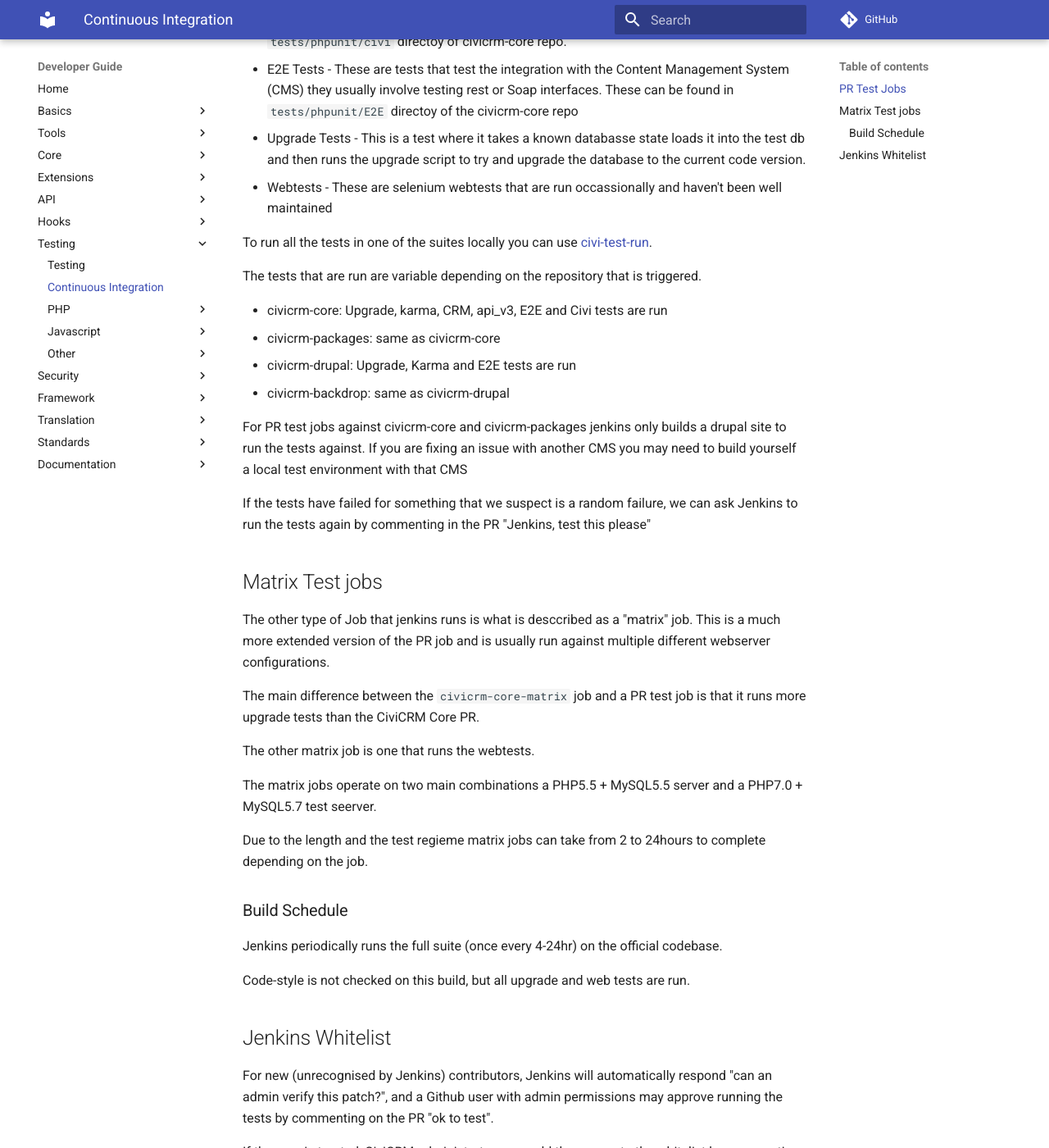
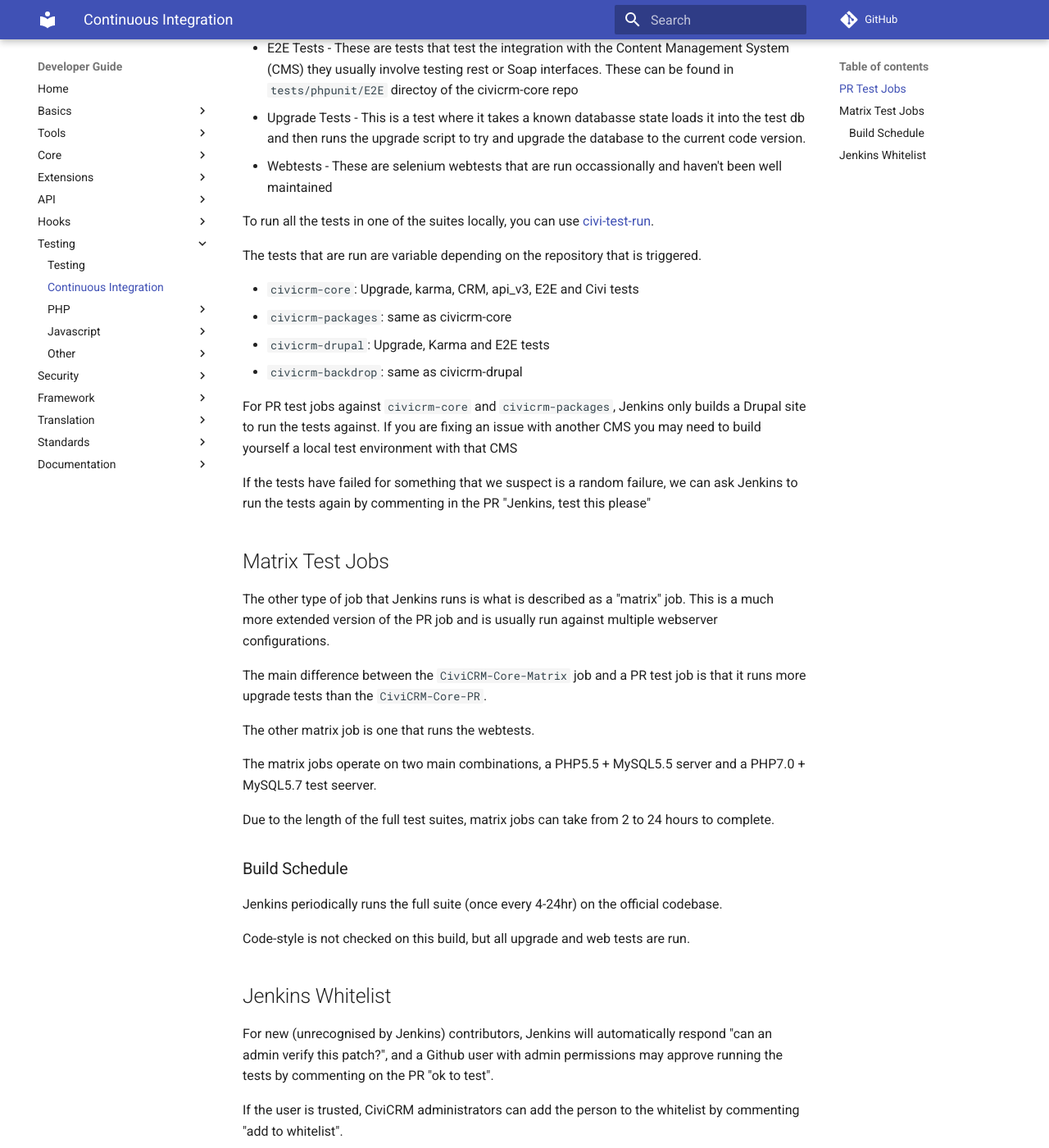
Before and after one commit to civicrm/civicrm-dev-docs, an MkDocs documentation site: the page built from docs/testing/continuous-integration.md, in a window 1280 px wide and 1400 px high, scrolled down 882 px. Shown: the whole window at 82% size. Built offline with MkDocs 1.6.1 and Material for MkDocs 9.7.7, drawn with Linux system fonts in a browser that asks for light colours; comment, search, counter and statistics services are not loaded; old or Windows-style settings are respelled for this version of MkDocs; some of the changed text lies outside the part shown.

Commit message:
Random small copy-edits

```diff
--- a/docs/testing/continuous-integration.md
+++ b/docs/testing/continuous-integration.md
@@ -23,30 +23,30 @@
 * Upgrade Tests - This is a test where it takes a known databasse state loads it into the test db and then runs the upgrade script to try and upgrade the database to the current code version.
 * Webtests  - These are selenium webtests that are run occassionally and haven't been well maintained
 
-To run all the tests in one of the suites locally you can use [civi-test-run](/tools/civi-test-run.md).
+To run all the tests in one of the suites locally, you can use [civi-test-run](/tools/civi-test-run.md).
 
 The tests that are run are variable depending on the repository that is triggered.
 
-* civicrm-core: Upgrade, karma, CRM, api_v3, E2E and Civi tests are run
-* civicrm-packages: same as civicrm-core
-* civicrm-drupal: Upgrade, Karma and E2E tests are run
-* civicrm-backdrop: same as civicrm-drupal
+* `civicrm-core`: Upgrade, karma, CRM, api_v3, E2E and Civi tests
+* `civicrm-packages`: same as civicrm-core
+* `civicrm-drupal`: Upgrade, Karma and E2E tests
+* `civicrm-backdrop`: same as civicrm-drupal
 
-For PR test jobs against civicrm-core and civicrm-packages jenkins only builds a drupal site to run the tests against. If you are fixing an issue with another CMS you may need to build yourself a local test environment with that CMS
+For PR test jobs against `civicrm-core` and `civicrm-packages`, Jenkins only builds a Drupal site to run the tests against. If you are fixing an issue with another CMS you may need to build yourself a local test environment with that CMS
 
 If the tests have failed for something that we suspect is a random failure, we can ask Jenkins to run the tests again by commenting in the PR "Jenkins, test this please"
 
-## Matrix Test jobs
+## Matrix Test Jobs
 
-The other type of Job that jenkins runs is what is desccribed as a "matrix" job. This is a much more extended version of the PR job and is usually run against multiple different webserver configurations.
+The other type of job that Jenkins runs is what is described as a "matrix" job. This is a much more extended version of the PR job and is usually run against multiple webserver configurations.
 
-The main difference between the `civicrm-core-matrix` job and a PR test job is that it runs more upgrade tests than the CiviCRM Core PR.
+The main difference between the `CiviCRM-Core-Matrix` job and a PR test job is that it runs more upgrade tests than the `CiviCRM-Core-PR`.
 
 The other matrix job is one that runs the webtests.
 
-The matrix jobs operate on two main combinations a PHP5.5 + MySQL5.5 server and a PHP7.0 + MySQL5.7 test seerver.
+The matrix jobs operate on two main combinations, a PHP5.5 + MySQL5.5 server and a PHP7.0 + MySQL5.7 test seerver.
 
-Due to the length and the test regieme matrix jobs can take from 2 to 24hours to complete depending on the job.
+Due to the length of the full test suites, matrix jobs can take from 2 to 24 hours to complete.
 
 ### Build Schedule
 
```
Also changed, not shown: other parts of docs/testing/continuous-integration.md (+3 -3 lines).
